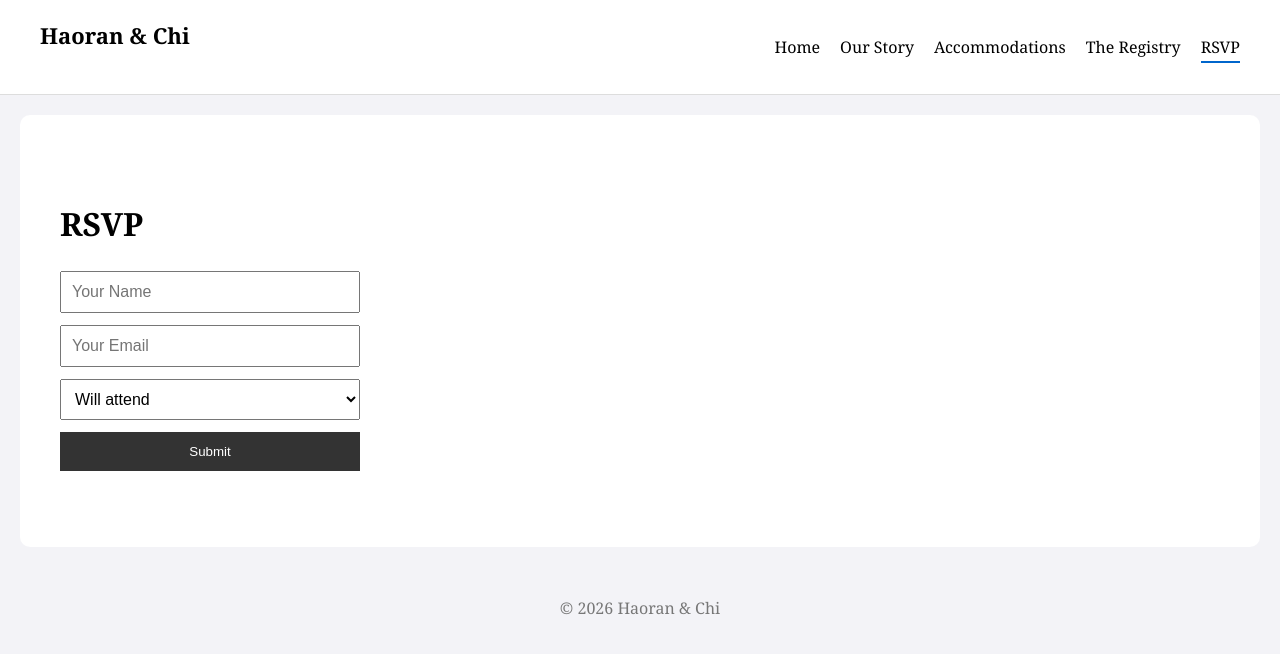
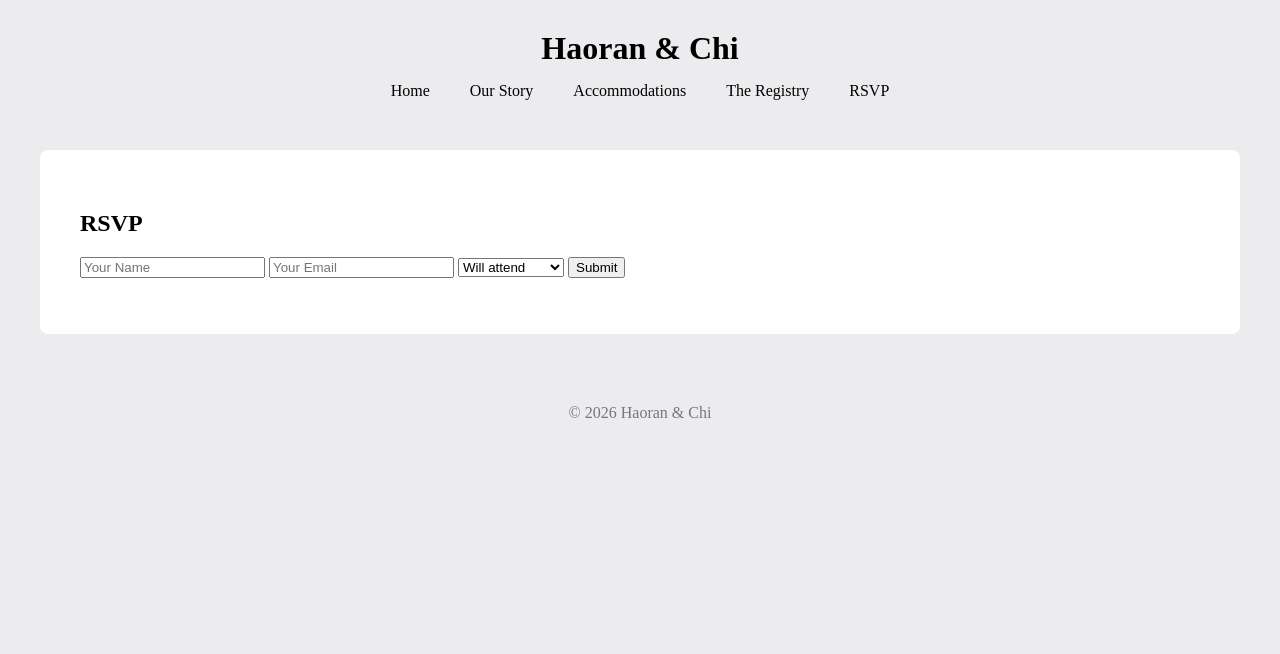
Before and after one commit to roger92122/wedding-website-2026, a plain HTML site: page rsvp.html in a window 1280 px wide. Drawn offline with Linux system fonts and the light colour scheme.

Commit message:
Update style.css

```diff
--- a/style.css
+++ b/style.css
@@ -1,109 +1,94 @@
+/* GLOBAL */
 body {
     margin: 0;
-    font-family: "Georgia", serif;
-    background-color: #f3f3f7;
+    background-color: #ececef; /* soft gray like screenshot */
+    font-family: "Libre Baskerville", serif;
+    color: #000;
 }
 
-/* NAVIGATION */
+/* NAVIGATION — match spacing + alignment */
 .navbar {
-    display: flex;
-    justify-content: space-between;
-    padding: 20px 40px;
-    background: white;
-    border-bottom: 1px solid #ddd;
-    position: sticky;
-    top: 0;
-    z-index: 100;
+    background: #ececef;
+    padding: 30px 0 10px 0;
+    text-align: center;
 }
 
 .logo {
-    font-size: 22px;
-    font-weight: bold;
+    font-size: 32px;
+    font-weight: 700;
+    margin-bottom: 15px;
 }
 
 .nav-menu {
     list-style: none;
+    padding: 0;
+    margin: 10px 0 0 0;
     display: flex;
-    gap: 20px;
+    justify-content: center;
+    gap: 40px;
 }
 
 .nav-menu a {
     text-decoration: none;
     color: black;
     font-size: 16px;
+    font-weight: 400;
 }
 
-.nav-menu a.active {
-    border-bottom: 2px solid #0066cc;
-    padding-bottom: 3px;
+.nav-menu a:hover {
+    opacity: 0.7;
 }
 
-/* HERO BANNER */
+/* HERO SECTION — full-width + exact proportions */
 .hero {
     height: 80vh;
-    background: url("hero.jpg") center/cover no-repeat; /* UPDATED */
+    width: 100%;
+    background: url("hero.jpg") center/cover no-repeat;
     display: flex;
     align-items: center;
-    justify-content: center;
-    text-align: center;
+    justify-content: flex-start;
+    padding-left: 60px;
+}
+
+.hero-content {
+    max-width: 500px;
 }
 
 .hero-content h1 {
-    font-size: 48px;
-    color: white;
+    font-size: 64px;
+    margin: 0;
+    line-height: 1.1;
 }
 
 .hero-content p {
     font-size: 20px;
-    color: white;
+    margin: 20px 0 30px 0;
 }
 
+/* BUTTON — match size, color, style */
 .rsvp-button {
-    margin-top: 20px;
-    padding: 12px 30px;
-    background: #0066cc;
+    background: #0d6efd;
     border: none;
+    padding: 15px 50px;
+    font-size: 18px;
     color: white;
-    font-size: 18px;
     cursor: pointer;
+    letter-spacing: 1px;
 }
 
-/* PAGE SECTIONS */
-.page-content {
-    padding: 60px 40px;
-    background: white;
-    margin: 20px;
-    border-radius: 10px;
+.rsvp-button:hover {
+    opacity: 0.9;
 }
 
-.page-content h2 {
-    font-size: 32px;
+/* PAGE CONTENT */
+.page-content {
+    background: white;
+    margin: 40px;
+    padding: 40px;
+    border-radius: 8px;
 }
 
-/* RSVP FORM */
-#rsvp-form {
-    display: flex;
-    flex-direction: column;
-    gap: 12px;
-    max-width: 300px;
-}
-
-#rsvp-form input,
-#rsvp-form select {
-    padding: 10px;
-    font-size: 16px;
-}
-
-#rsvp-form button {
-    padding: 12px;
-    background: #333;
-    color: white;
-    border: none;
-    cursor: pointer;
-}
-
-/* FOOTER */
-.footer {
+footer {
     text-align: center;
     padding: 30px;
     color: #777;
```
